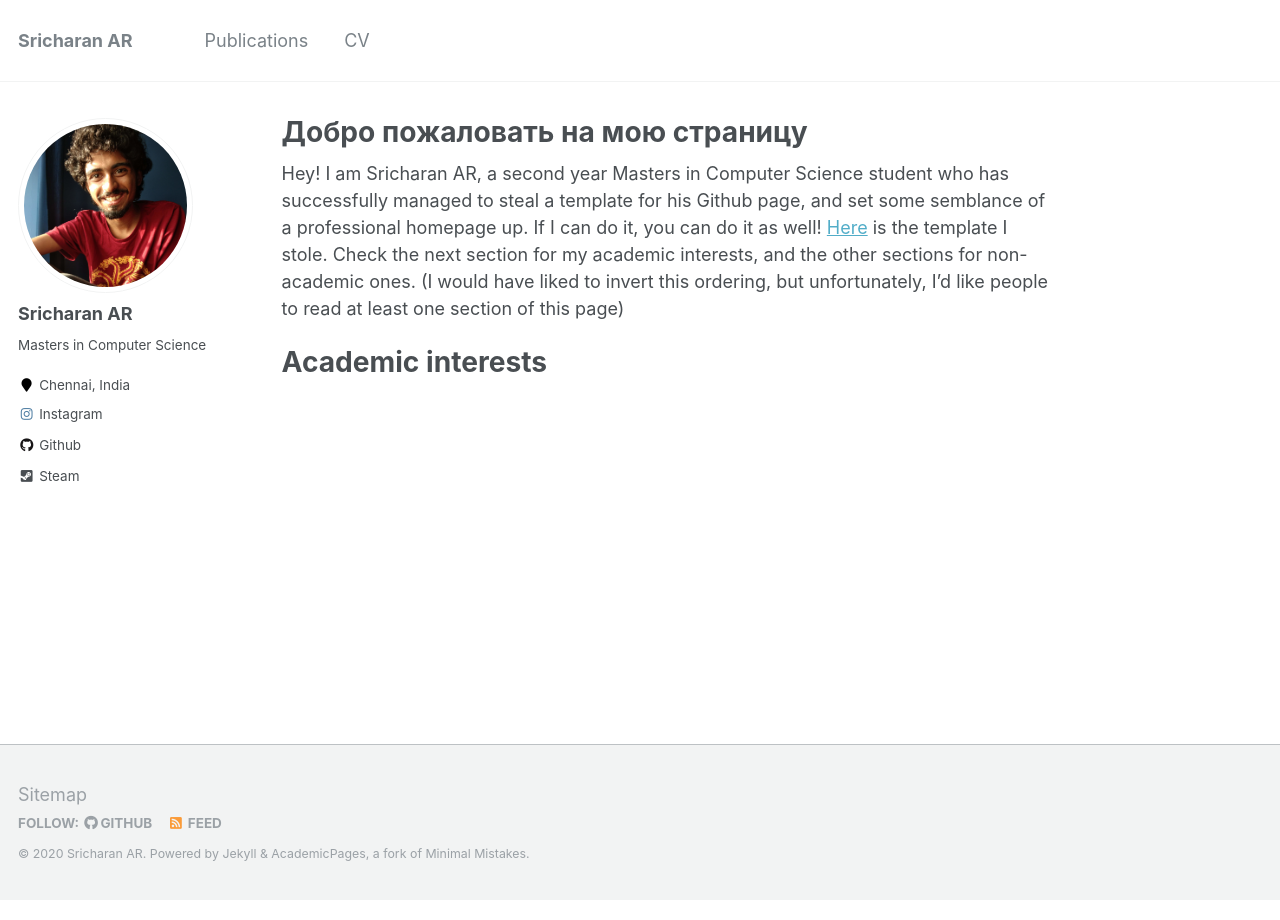
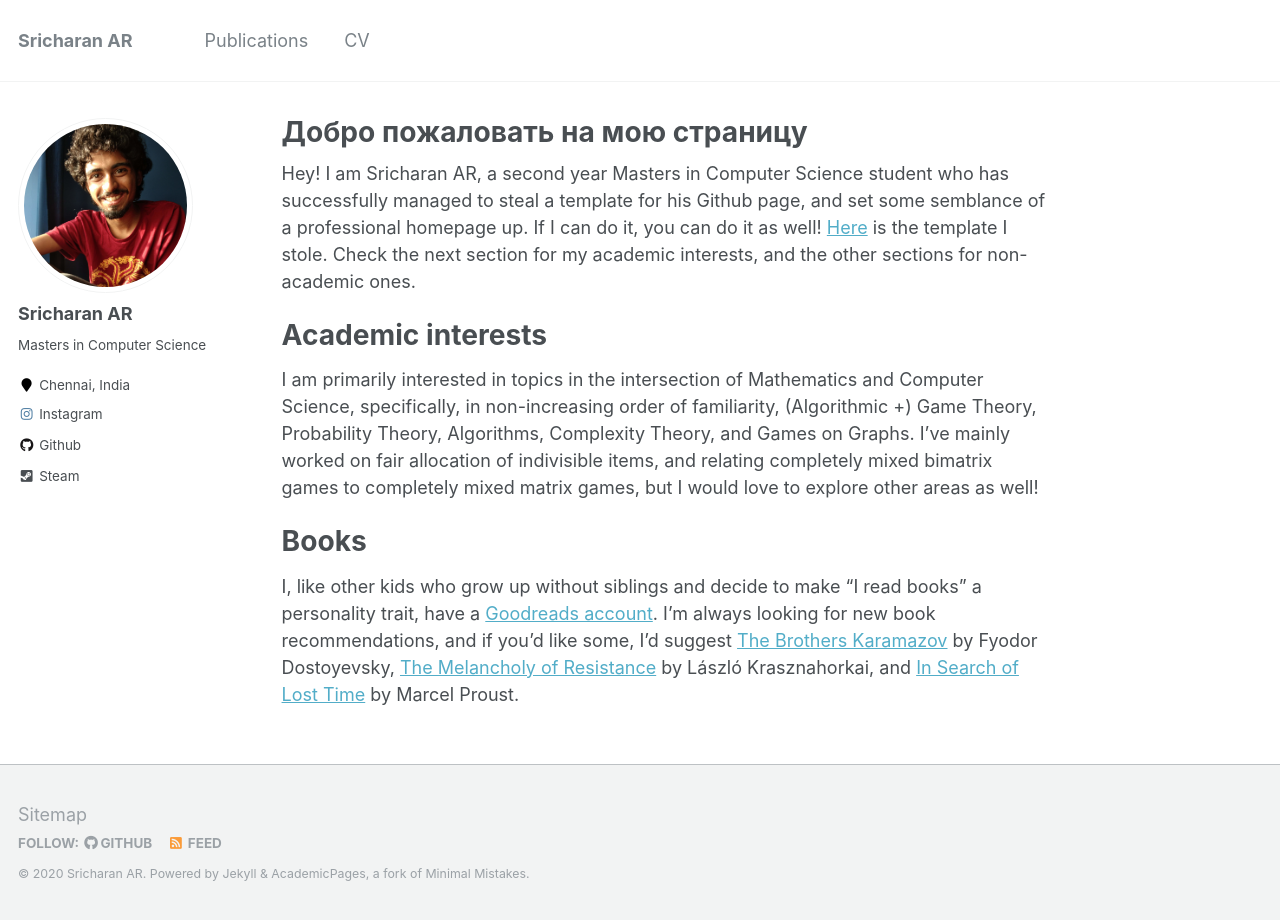
Before and after one commit to SriAR/sriar.github.io, a Jekyll site: the page built from _pages/about.md, in a window 1280 px wide. Built offline with Jekyll 4.4.1, drawn with Linux system fonts in a browser that asks for light colours.

Commit message:
New book section

```diff
--- a/_pages/about.md
+++ b/_pages/about.md
@@ -8,7 +8,14 @@ redirect_from:
   - /about.html
 ---
 
-Hey! I am Sricharan AR, a second year Masters in Computer Science student who has successfully managed to steal a template for his Github page, and set some semblance of a professional homepage up. If I can do it, you can do it as well! [Here](https://github.com/academicpages/academicpages.github.io) is the template I stole. Check the next section for my academic interests, and the other sections for non-academic ones. (I would have liked to invert this ordering, but unfortunately, I'd like people to read at least one section of this page)
+Hey! I am Sricharan AR, a second year Masters in Computer Science student who has successfully managed to steal a template for his Github page, and set some semblance of a professional homepage up. If I can do it, you can do it as well! [Here](https://github.com/academicpages/academicpages.github.io) is the template I stole. Check the next section for my academic interests, and the other sections for non-academic ones.
 
 Academic interests
 ======
+
+I am primarily interested in topics in the intersection of Mathematics and Computer Science, specifically, in non-increasing order of familiarity, (Algorithmic +) Game Theory, Probability Theory, Algorithms, Complexity Theory, and Games on Graphs. I've mainly worked on fair allocation of indivisible items, and relating completely mixed bimatrix games to completely mixed matrix games, but I would love to explore other areas as well!
+
+Books
+======
+
+I, like other kids who grow up without siblings and decide to make "I read books" a personality trait, have a [Goodreads account](https://www.goodreads.com/review/list/8544194?order=d&sort=date_read). I'm always looking for new book recommendations, and if you'd like some, I'd suggest [The Brothers Karamazov](https://www.goodreads.com/book/show/4934.The_Brothers_Karamazov) by Fyodor Dostoyevsky, [The Melancholy of Resistance](https://www.goodreads.com/book/show/119512.The_Melancholy_of_Resistance) by László Krasznahorkai, and [In Search of Lost Time](https://www.goodreads.com/book/show/18796.In_Search_of_Lost_Time) by Marcel Proust.
```
